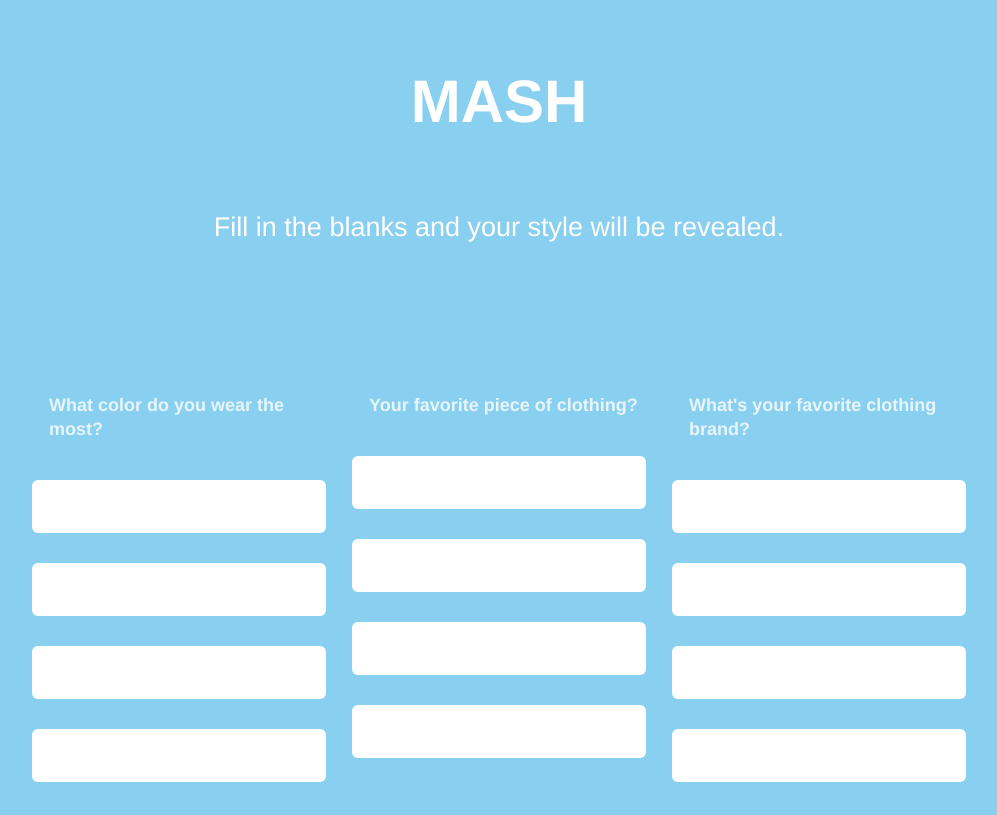
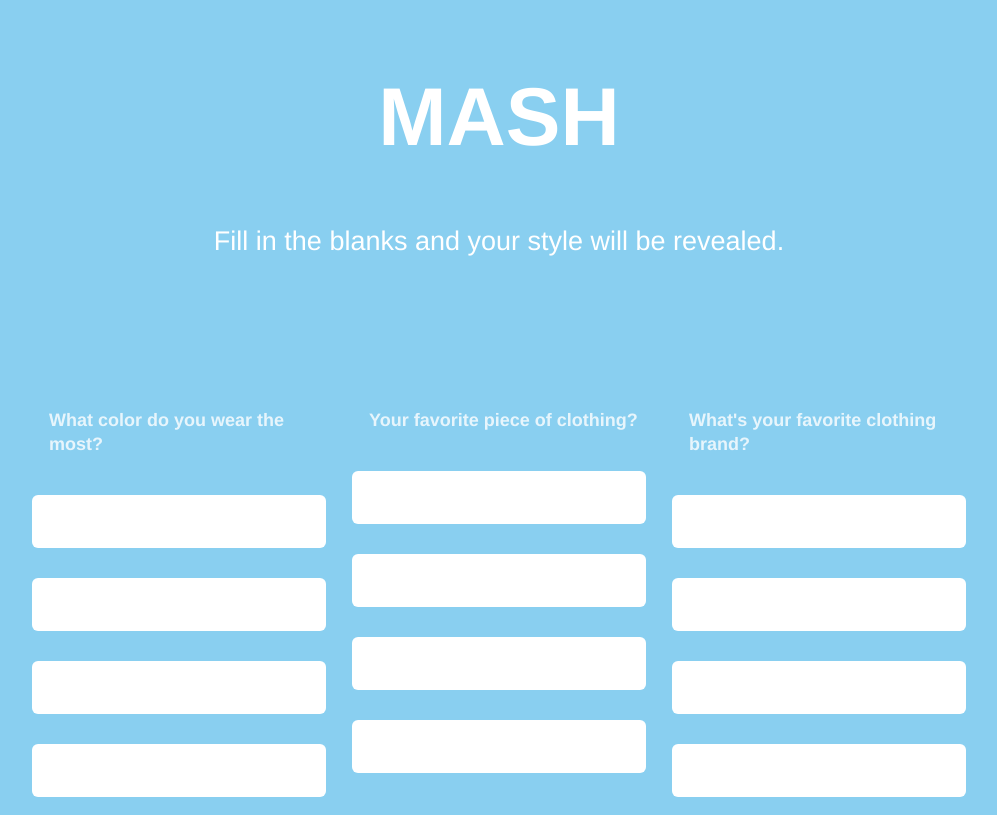
Before and after one commit to bdominguez56/MASH-Game, a plain HTML site: page index.html in a window 1280 px wide. Shown: the top 815 px of the page, without its empty margins (141-1138 px from the left). Drawn offline with Linux system fonts and the light colour scheme.

Commit message:
h1 font size cvhange  60 to 82

```diff
--- a/style.css
+++ b/style.css
@@ -14,7 +14,7 @@ body {
 
 /* Heading Styles */
 h1 {
-  font-size: 60px;
+  font-size: 82px;
   color: #fff;
   text-align: center;
 }
```
